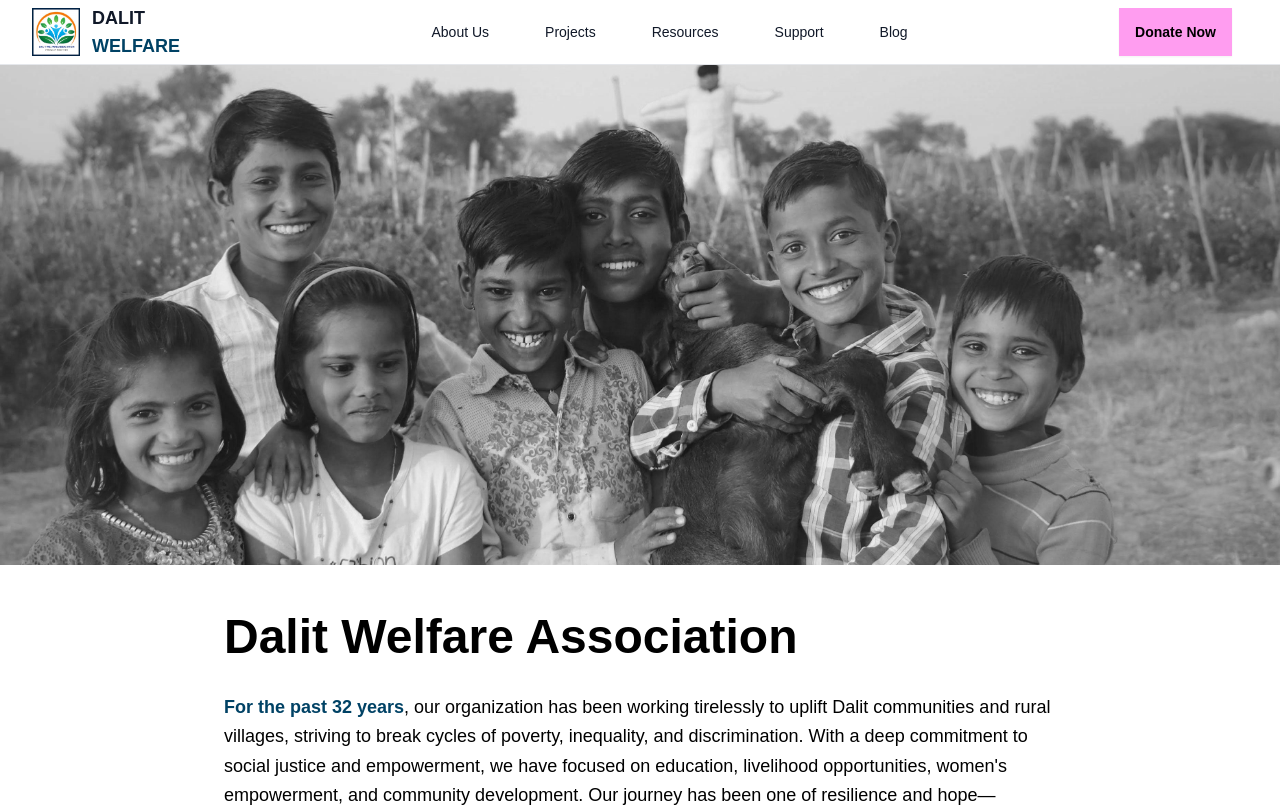
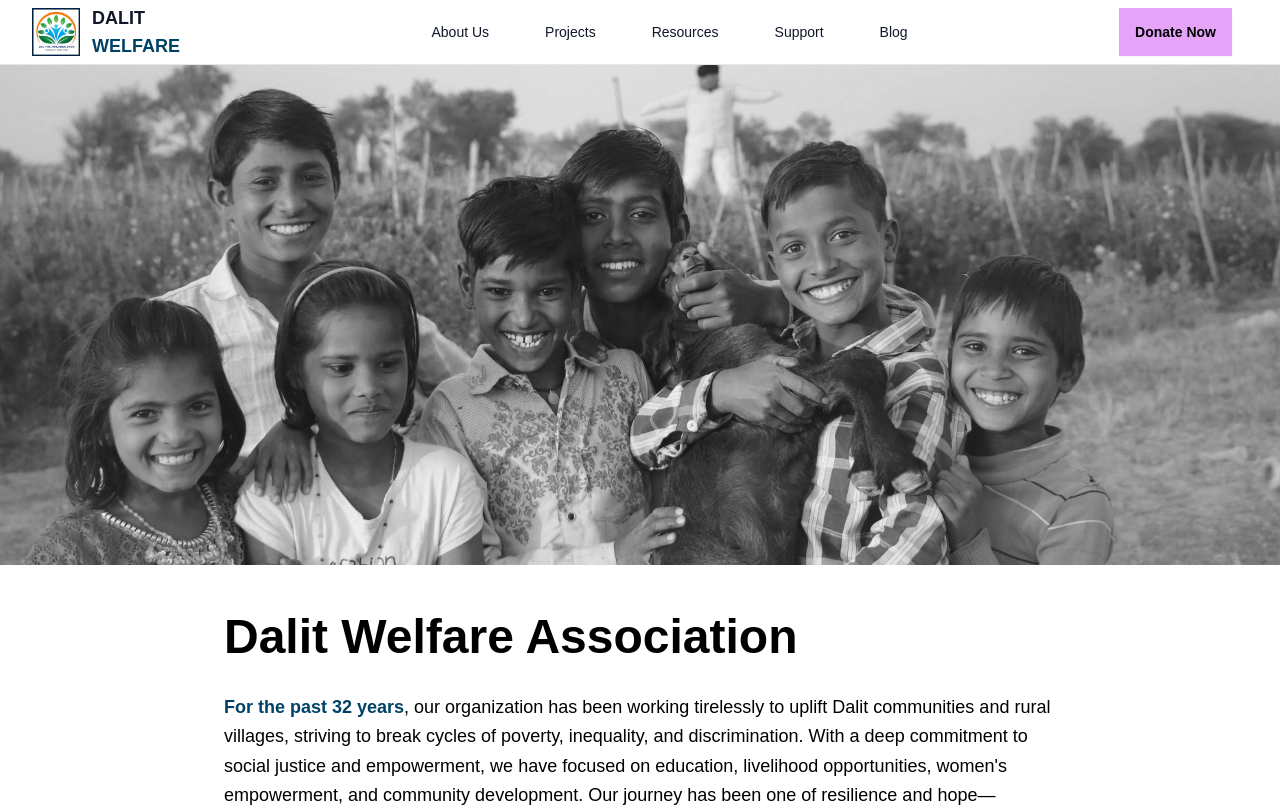
Before and after one commit to dwaindiawebteam-jpg/DWAUI2025, a Next.js app: page / in a window 1280 px wide. Shown: the top 807 px of the page. Built offline with nearby package versions, Linux system fonts and the light colour scheme.

Commit message:
Amend donate btn color

```diff
--- a/src/components/Navigation.tsx
+++ b/src/components/Navigation.tsx
@@ -90,7 +90,7 @@
 
           {/* CTA Button and Mobile Menu Toggle */}
           <div className="flex items-center space-x-4">
-            <Button asChild className="bg-[#FF9DF0] hover:bg-[#FF9DF0]/80 text-black px-4 py-6 rounded-none font-semibold">
+            <Button asChild className="bg-[#E6A4F9] hover:bg-[#E6A4F9]/80 text-black px-4 py-6 rounded-none font-semibold">
               <Link href="/donate">Donate Now</Link>
             </Button>
 
```
